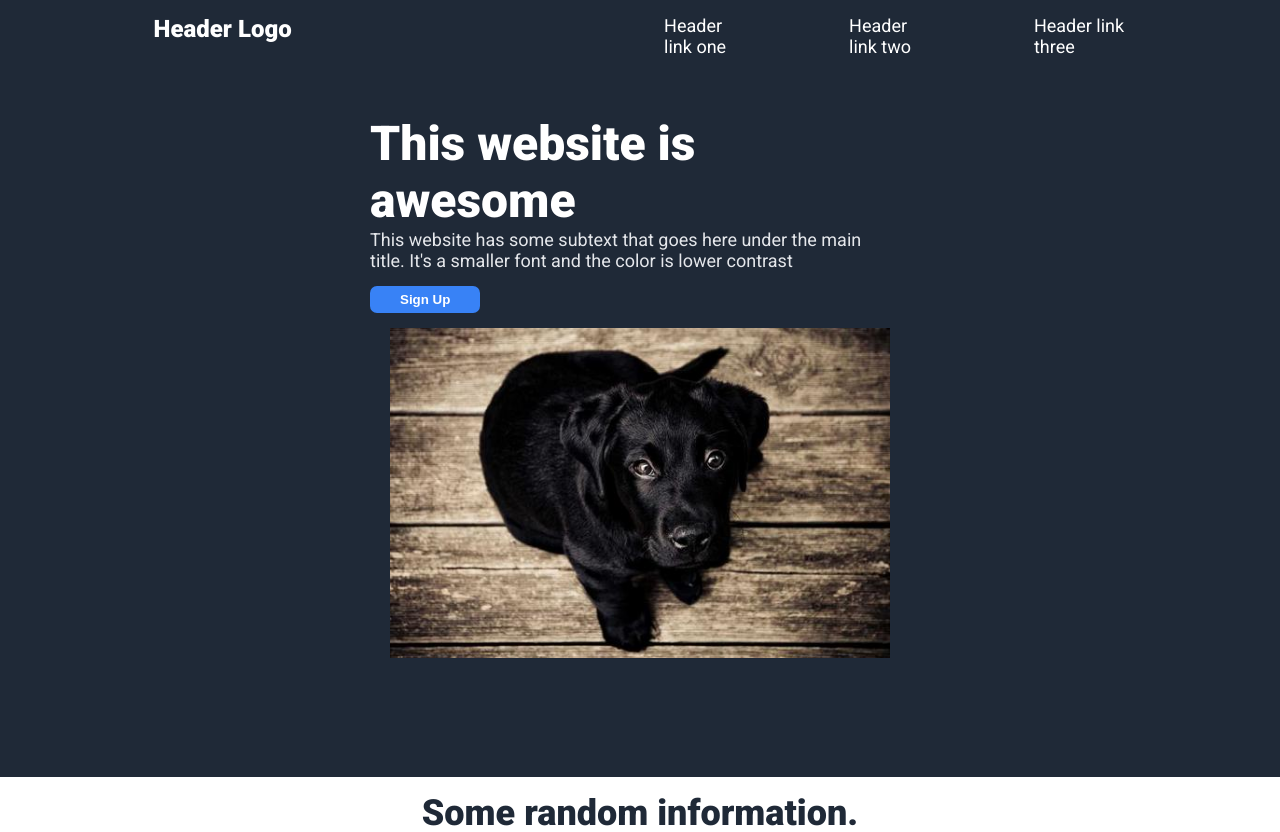
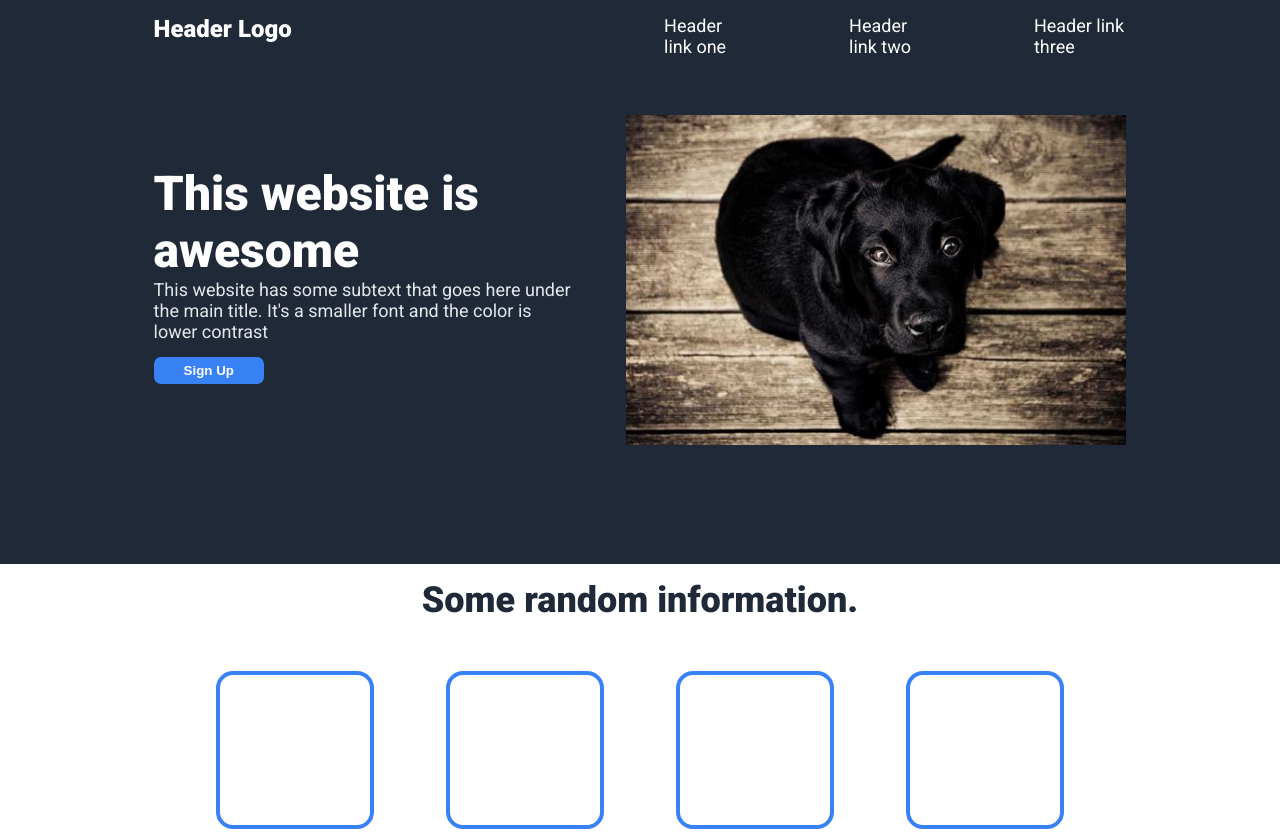
Before and after one commit to Raaschou/website_test, a plain HTML site: page Website.html in a window 1280 px wide. Shown: the top 832 px of the page. Drawn offline with Linux system fonts and the light colour scheme.

Commit message:
Add last touches before hand-in

```diff
--- a/styles.css
+++ b/styles.css
@@ -14,7 +14,6 @@ body{
 
 
 .top{
-
     background-color: #1F2937;
     color: white;
     width: auto;
@@ -74,6 +73,9 @@ body{
 
 
 .topleft{
+    display: flex;
+    flex-direction: column;
+    flex: 1;
     max-width: 500px;
     margin-right: 40px;
 
@@ -83,20 +85,23 @@ body{
 
 
 .dog{
-    object-fit: contain;
+
     width: 500px;
 }
 
 .awtext{
+
     font-size: 48px;
     font-weight: 900;
-    flex-wrap: wrap;
+    text-wrap: pretty;
 }
 
 
 .smtext{
+
     font-size: 18px;
-    color: #E5E7EB
+    color: #E5E7EB;
+    text-wrap: pretty;
 }
 
 .button{
```
